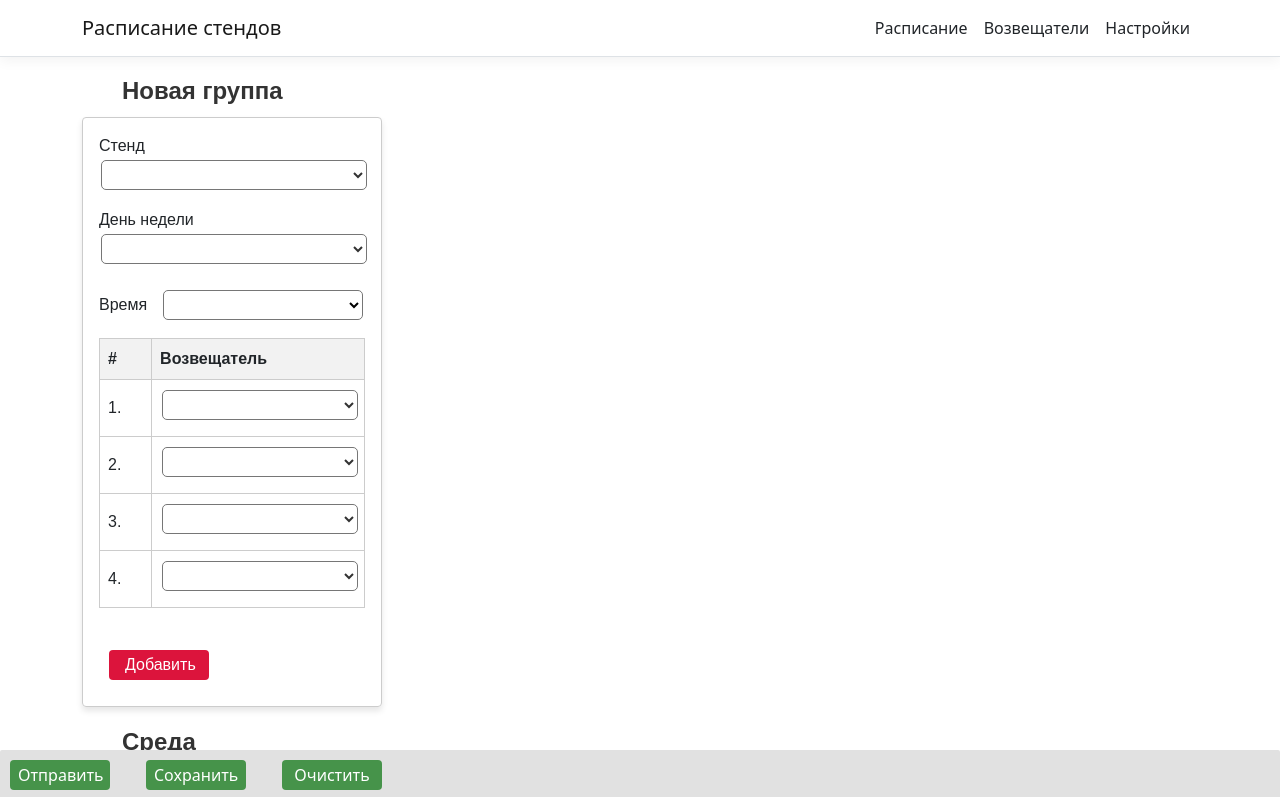
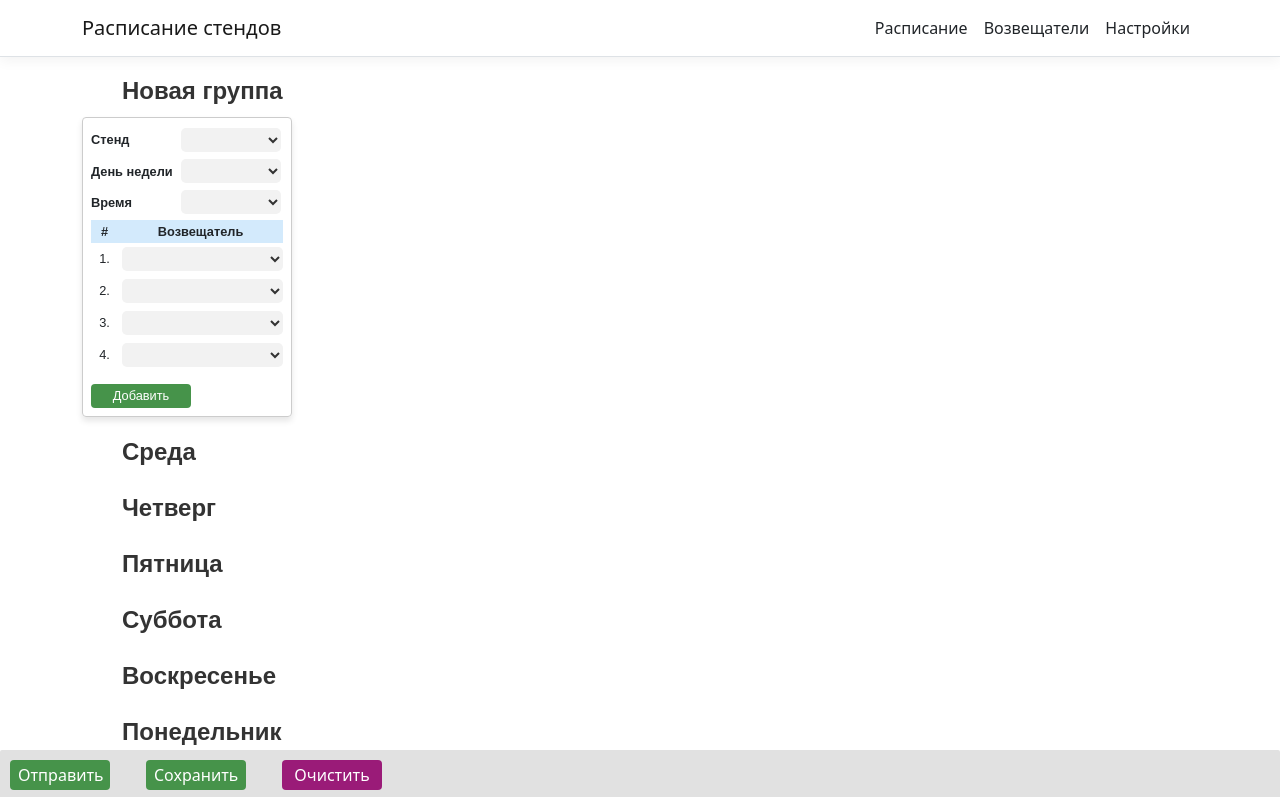
Before and after one commit to kbgrego/CartSchedulerAn, an Angular app: page / in a window 1280 px wide. Shown: the top 797 px of the page. Built offline with nearby package versions, Linux system fonts and the light colour scheme.

Commit message:
Style chages

```diff
--- a/src/app/cart-groups-new/cart-groups-new.component.css
+++ b/src/app/cart-groups-new/cart-groups-new.component.css
@@ -1,65 +1,51 @@
-  #cart-groups-new-title {
-    font-size: 1.0rem;
+  .cart-shift-haeder select {
+    font-size: 0.8rem;
     font-weight: bold;
     color: #333;
-    width: 100%;
-  }
-
-  #cart-groups-new-weekday {
-    font-size: 1.0rem;
-    font-weight: bold;
-    color: #333;
-    margin-bottom: 0.5rem;
-    width: 100%;
+    width: 100px;
+    height: 24px;
+    border-width: 0px;
+    background-color: #f2f2f2;
   }
 
   .cart-shift {
+    font-size: 0.8rem;
     display: flex;
     flex-direction: column;
-    gap: 1rem;
-    padding: 1rem;
+    padding: 0.5rem;
+    gap: 0.2rem;
     border: 1px solid #ccc;
     border-radius: 4px;
     font-family: Arial, sans-serif;
-    width: 300px;
+    width: 210px;
     box-shadow: 0 4px 6px rgba(0, 0, 0, 0.1);
   }
 
-  .cart-shift-title {
-    font-size: 1.25rem;
-    font-weight: bold;
-    color: #333;
-  }
-
-  .cart-shift-date {
-
-  }
-
-  .cart-shift-time {
+  .cart-shift-haeder {
     display: flex;
     justify-content: space-between;
     align-items: center;
-    font-size: 1rem;
+    font-weight: bold;
   }
 
-  .cart-shift-time span {
-    display: inline-block;
+  .cart-shift-haeder-title {
+    text-align: right;
   }
 
-  table {
+  table.cart-shift-table {
     width: 100%;
     border-collapse: collapse;
-    margin-bottom: 1rem;
   }
 
   th, td {
     border: 1px solid #ccc;
-    padding: 8px;
-    text-align: left;
+    padding: 2px;
+    text-align: center;
+    border-width: 0px;
   }
 
   th {
-    background-color: #f2f2f2;
+    background-color: #d3eafc;
     font-weight: bold;
   }
 
@@ -80,22 +66,34 @@
     cursor: pointer;
   }
 
+  .cart-shift-table select  {
+    font-size: 0.8rem;
+    font-weight: bold;
+    color: #333;
+    width: 100%;
+    height: 24px;
+    border-width: 0px;
+    background-color: #f2f2f2;
+  }
+
   button {
-    background-color: crimson;
+    background-color: #46934a;
     color: #fff;
     border: none;
     border-radius: 4px;
-    padding: 8px 16px;
+    padding: 8px 8px;
     cursor: pointer;
-    font-size: 1rem;
+    font-size: 0.8rem;
     transition: background-color 0.3s ease;
     text-align: center; /* center text horizontally */
-    line-height: 10px; /* center text vertically */
+    line-height: 8px;
     float: right; /* align button to the right */
+    margin: 10px 0 0 0;
+    height: 24px;
   }
 
   button:hover {
-    background-color: darkred;
+    background-color: #2e6731;
   }
 
   button:focus {
--- a/src/app/cart-groups-new/cart-groups-new.component.html
+++ b/src/app/cart-groups-new/cart-groups-new.component.html
@@ -1,44 +1,54 @@
 <div class="cart-shift">
+    <div class="cart-shift-haeder">
+        <div>Стенд</div>
         <div>
-        <span>Стенд</span>
             <select id="cart-groups-new-title" [(ngModel)]="schedule.cart">
                 <option *ngFor="let cart of carts" value={{cart.name}}>{{cart.name}}</option>
             </select>
         </div>
-    <div class="cart-shift-date">
-        <span>День недели</span>
+    </div>
+    <div class="cart-shift-haeder">
+        <div>День недели</div>
+        <div>
             <select id="cart-groups-new-weekday" [(ngModel)]="schedule.weekday">
                 <option *ngFor="let day of scheduleWeek" value={{day}}>{{getWeekday(day)}}</option>
             </select>
         </div>
-    <div class="cart-shift-time">
-        <span>Время</span>
+    </div>
+    <div class="cart-shift-haeder">
+        <div class="cart-shift-haeder-title">Время</div>
+        <div>
             <select id="cart-groups-new-time" [(ngModel)]="schedule.time">
                 <option *ngFor="let time of times" value={{time.time}}>{{time.time}}</option>
             </select>
         </div>
-    <table>
+    </div>
+    <table class="cart-shift-table">
         <thead>
             <tr><th>#</th><th>Возвещатель</th></tr>
         </thead>
         <tbody>
             <tr><td>1.</td><td>
                 <select id="cart-groups-new-weekday" [(ngModel)]="schedule.witn[0]">
+                    <option></option>
                     <option *ngFor="let witn of witnesses" value={{witn}}>{{witn}}</option>
                 </select>
             </td></tr>
             <tr><td>2.</td><td>
                 <select id="cart-groups-new-weekday" [(ngModel)]="schedule.witn[1]">
+                    <option></option>
                     <option *ngFor="let witn of witnesses" value={{witn}}>{{witn}}</option>
                 </select>
             </td></tr>
             <tr><td>3.</td><td>
                 <select id="cart-groups-new-weekday" [(ngModel)]="schedule.witn[2]">
+                    <option></option>
                     <option *ngFor="let witn of witnesses" value={{witn}}>{{witn}}</option>
                 </select>
             </td></tr>
             <tr><td>4.</td><td>
                 <select id="cart-groups-new-weekday" [(ngModel)]="schedule.witn[3]">
+                    <option></option>
                     <option *ngFor="let witn of witnesses" value={{witn}}>{{witn}}</option>
                 </select>
             </td></tr>
--- a/src/app/cart-groups/cart-groups.component.css
+++ b/src/app/cart-groups/cart-groups.component.css
@@ -1,21 +1,29 @@
 .cart-shift {
+  font-size: 0.8rem;
   display: flex;
   flex-direction: column;
-  gap: 1rem;
   padding: 0.5rem;
+  gap: 0.2rem;
   border: 1px solid #ccc;
   border-radius: 4px;
   font-family: Arial, sans-serif;
-  width: 300px;
+  width: 210px;
   box-shadow: 0 4px 6px rgba(0, 0, 0, 0.1);
 }
 
 .cart-shift-title {
-  font-size: 1.25rem;
+  font-size: 1.0rem;
   font-weight: bold;
   color: #333;
   margin-bottom: 0.5rem;
   text-align: center;
+}
+
+.cart-shift-haeder {
+  display: flex;
+  justify-content: space-between;
+  align-items: center;
+  font-weight: bold;
 }
 
 .cart-shift-date {
@@ -36,20 +44,20 @@
   display: inline-block;
 }
 
-table {
+table.cart-shift-table {
   width: 100%;
   border-collapse: collapse;
-  margin-bottom: 1rem;
 }
 
 th, td {
     border: 1px solid #ccc;
-  padding: 8px;
-  text-align: left;
+    padding: 2px;
+    text-align: center;
+    border-width: 0px;
 }
 
 th {
-  background-color: #f2f2f2;
+  background-color: #d3eafc;
   font-weight: bold;
 }
 
@@ -70,18 +78,30 @@ input[type="checkbox"] {
   cursor: pointer;
 }
 
+.cart-shift-table select  {
+  font-size: 0.8rem;
+  font-weight: bold;
+  color: #333;
+  width: 100%;
+  height: 24px;
+  border-width: 0px;
+  background-color: #f2f2f2;
+}
+
 button {
-  background-color: crimson;
+  background-color: rgb(210, 78, 104);
     color: #fff;
     border: none;
     border-radius: 4px;
-  padding: 8px 16px;
+    padding: 8px 8px;
     cursor: pointer;
-  font-size: 1rem;
+    font-size: 0.8rem;
     transition: background-color 0.3s ease;
     text-align: center; /* center text horizontally */
-  line-height: 10px; /* center text vertically */
+    line-height: 8px;
     float: right; /* align button to the right */
+    margin: 10px 0 0 0;
+    height: 24px;
 }
 
 button:hover {
--- a/src/app/cart-groups/cart-groups.component.html
+++ b/src/app/cart-groups/cart-groups.component.html
@@ -1,20 +1,41 @@
 <div class="cart-shift">
     <div class="cart-shift-title">{{schedule.cart}}</div>
-    <div class="cart-shift-date"><span>{{schedule.getDate()}}</span><span>{{schedule.getWeekday()}}</span></div>
-    <div class="cart-shift-time">
-        <span>{{schedule.time}}</span><span>
+    <div class="cart-shift-haeder"><div>{{schedule.getDate()}}</div><div>{{schedule.getWeekday()}}</div></div>
+    <div class="cart-shift-haeder">
+        <div>{{schedule.time}}</div>
+        <div>
             <input type="checkbox" [(ngModel)]="schedule.print" />
-        </span>
+        </div>
     </div>
-    <table>
+    <table class="cart-shift-table">
         <thead>
             <tr><th>#</th><th>Возвещатель</th></tr>
         </thead>
         <tbody>
-            <tr><td>1.</td><td><input id="shift-1" type="text" [(ngModel)]="schedule.witn[0]" /></td></tr>
-            <tr><td>2.</td><td><input id="shift-2" type="text" [(ngModel)]="schedule.witn[1]" /></td></tr>
-            <tr><td>3.</td><td><input id="shift-3" type="text" [(ngModel)]="schedule.witn[2]" /></td></tr>
-            <tr><td>4.</td><td><input id="shift-4" type="text" [(ngModel)]="schedule.witn[3]" /></td></tr>
+            <tr><td>1.</td><td>
+                <select id="cart-groups-new-weekday" [(ngModel)]="schedule.witn[0]">
+                    <option></option>
+                    <option *ngFor="let witn of witnesses" value={{witn}}>{{witn}}</option>
+                </select>
+            </td></tr>
+            <tr><td>2.</td><td>
+                <select id="cart-groups-new-weekday" [(ngModel)]="schedule.witn[1]">
+                    <option></option>
+                    <option *ngFor="let witn of witnesses" value={{witn}}>{{witn}}</option>
+                </select>
+            </td></tr>
+            <tr><td>3.</td><td>
+                <select id="cart-groups-new-weekday" [(ngModel)]="schedule.witn[2]">
+                    <option></option>
+                    <option *ngFor="let witn of witnesses" value={{witn}}>{{witn}}</option>
+                </select>
+            </td></tr>
+            <tr><td>4.</td><td>
+                <select id="cart-groups-new-weekday" [(ngModel)]="schedule.witn[3]">
+                    <option></option>
+                    <option *ngFor="let witn of witnesses" value={{witn}}>{{witn}}</option>
+                </select>
+            </td></tr>
         </tbody>
     </table>
     <button mat-button (click)="onClickRemove(schedule)">Удалить</button>
--- a/src/app/cart-groups/cart-groups.component.ts
+++ b/src/app/cart-groups/cart-groups.component.ts
@@ -2,6 +2,8 @@ import { Component, Input, OnInit } from '@angular/core';
 import { Schedule } from '../schedule';
 import { Logger } from '../logger.service';
 import { ScheduleService } from '../schedule.service';
+import { SettingsService } from '../settings.service';
+import { Witness } from '../witness';
 
 
 @Component({
@@ -15,7 +17,9 @@ export class CartGroupsComponent implements OnInit {
 
   @Input() isNew: boolean = false;
 
-  constructor(private scheduleService: ScheduleService) { }
+  witnesses: String[] = [];
+
+  constructor(private scheduleService: ScheduleService, private settings: SettingsService) { }
 
 
   onChange(value: boolean) {
@@ -27,8 +31,20 @@ export class CartGroupsComponent implements OnInit {
   }
 
   ngOnInit(): void {
+    this.witnesses = this.getNameList()
+                          .filter(w => w.activated)
+                          .map(w => w.name)
+                          .sort((a, b) => a.localeCompare(b));
+  }
 
-  }
+  getNameList(): Witness[] {
+    let witn = this.settings.getWitnesses();
+    witn.filter(w => w.activated)
+        .sort((a, b) => a.name.localeCompare(b.name));
+
+   return witn;
+ }
+
 
   onClickRemove(schedule: Schedule): void {
     this.scheduleService.delete(schedule);
--- a/src/app/management/management.component.css
+++ b/src/app/management/management.component.css
@@ -3,7 +3,6 @@
   flex-direction: column;
   gap: 1rem;
   font-family: Arial, sans-serif;
-  transform: scale(1);
 }
 
 .cart-weekday-title {
@@ -73,8 +72,17 @@ button {
   float: right;
 }
 
+.clean-button {
+  background-color: #9a1b78;
+
+}
+
+.clean-button:hover {
+  background-color: #610e4b;
+}
+
 button:hover {
-  background-color: #3700b3;
+  background-color: #2e6731;
 }
 
 button:focus {
--- a/src/app/management/management.component.html
+++ b/src/app/management/management.component.html
@@ -28,5 +28,5 @@
 <div class="cart-button-panel">
     <button mat-button (click)="onSend()">Отправить</button>
     <button mat-button (click)="onClickStore()">Сохранить</button>
-    <button mat-button (click)="onScheduleDeleteAll()">Очистить</button>
+    <button mat-button (click)="onScheduleDeleteAll()" class="clean-button">Очистить</button>
 </div>
```
Lines whose indentation alone changed are shown as unchanged.
